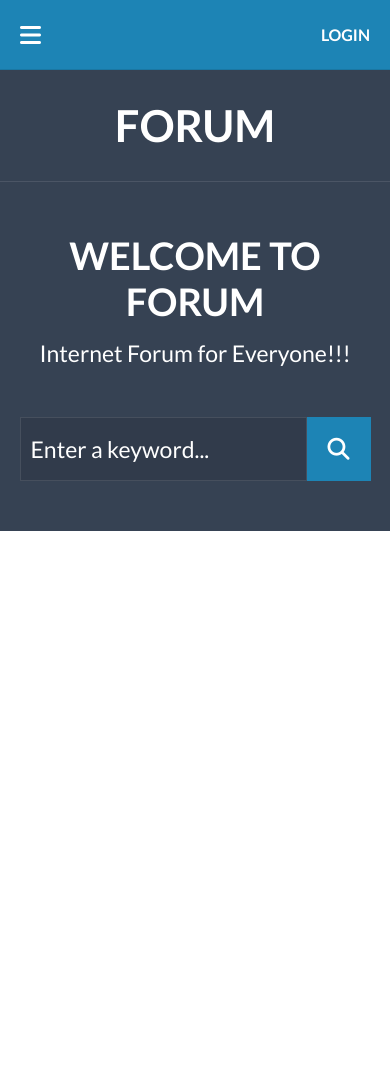
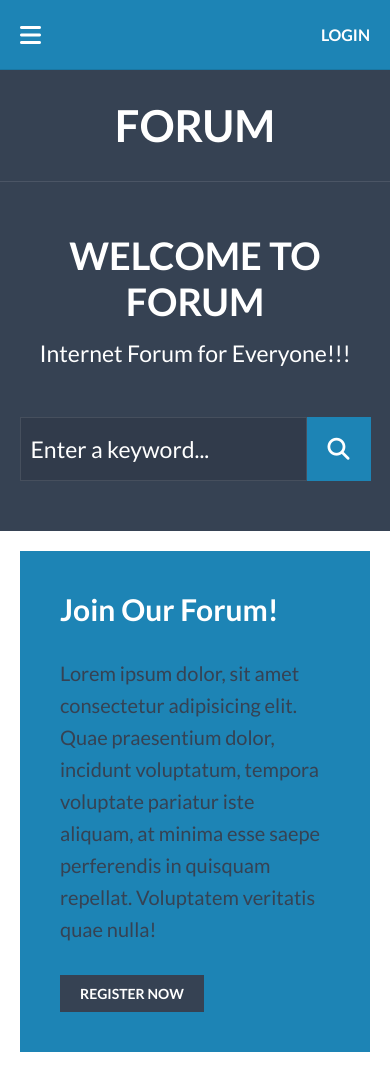
Before and after one commit to Belkowski656/Forum, a React (Create React App) app: page / in a window 390 px wide. Before the commit the page ends 844 px from the top, so only its background shows below. Built offline with nearby package versions, Linux system fonts and the light colour scheme.

Commit message:
add Register component with responsivness

```diff
--- a/src/components/Home/Home.js
+++ b/src/components/Home/Home.js
@@ -1,11 +1,13 @@
 import Navigation from "../Navigation/Navigation";
 import Header from "../Header/Header";
+import Register from "../Register/Register";
 
 const Home = () => {
   return (
     <>
       <Navigation />
       <Header />
+      <Register />
     </>
   );
 };
--- /dev/null
+++ b/src/components/Register/Register.js
@@ -0,0 +1,25 @@
+import { Wrapper, Content, Title, Text, Button, Image } from "./Register.style";
+
+import img from "../../resources/images/signup.png";
+
+const Register = () => {
+  return (
+    <>
+      <Wrapper>
+        <Content>
+          <Title>Join Our Forum!</Title>
+          <Text>
+            Lorem ipsum dolor, sit amet consectetur adipisicing elit. Quae
+            praesentium dolor, incidunt voluptatum, tempora voluptate pariatur
+            iste aliquam, at minima esse saepe perferendis in quisquam repellat.
+            Voluptatem veritatis quae nulla!
+          </Text>
+          <Button>Register Now</Button>
+        </Content>
+        <Image img={img} />
+      </Wrapper>
+    </>
+  );
+};
+
+export default Register;
--- /dev/null
+++ b/src/components/Register/Register.style.js
@@ -0,0 +1,63 @@
+import styled from "styled-components";
+import {
+  blue,
+  fontBig,
+  fontSmall,
+  fontStandard,
+  gray,
+} from "../../resources/variables/variables";
+
+export const Wrapper = styled.div`
+  max-width: 1400px;
+  background-color: ${blue};
+  color: white;
+  margin: 20px;
+  display: flex;
+  @media (min-width: 992px) {
+    margin: 20px auto;
+  }
+`;
+
+export const Content = styled.div`
+  padding: 40px;
+  @media (min-width: 992px) {
+    width: 50%;
+  }
+`;
+
+export const Title = styled.h3`
+  font-size: ${fontBig};
+  margin-bottom: 30px;
+`;
+
+export const Text = styled.p`
+  font-size: ${fontStandard};
+  color: ${gray};
+  line-height: 160%;
+  margin-bottom: 30px;
+`;
+
+export const Button = styled.button`
+  padding: 10px 20px;
+  background-color: ${gray};
+  border: none;
+  cursor: pointer;
+  color: white;
+  font-size: ${fontSmall};
+  font-weight: bold;
+  text-transform: uppercase;
+`;
+
+export const Image = styled.div`
+  display: none;
+  @media (min-width: 992px) {
+    display: block;
+    width: 50%;
+    height: 405px;
+    background-color: #018ccd;
+    background-image: url(${({ img }) => img});
+    background-size: 60%;
+    background-position: center;
+    background-repeat: no-repeat;
+  }
+`;
```
Also changed, not shown: src/resources/images/signup.png (added).
